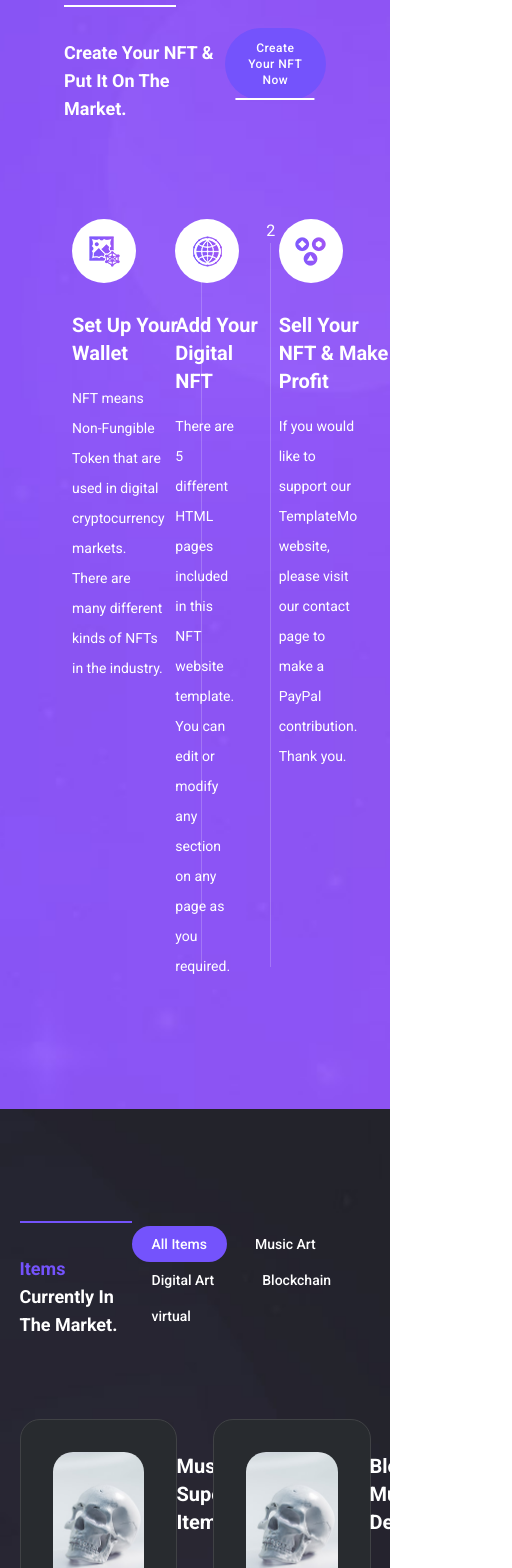
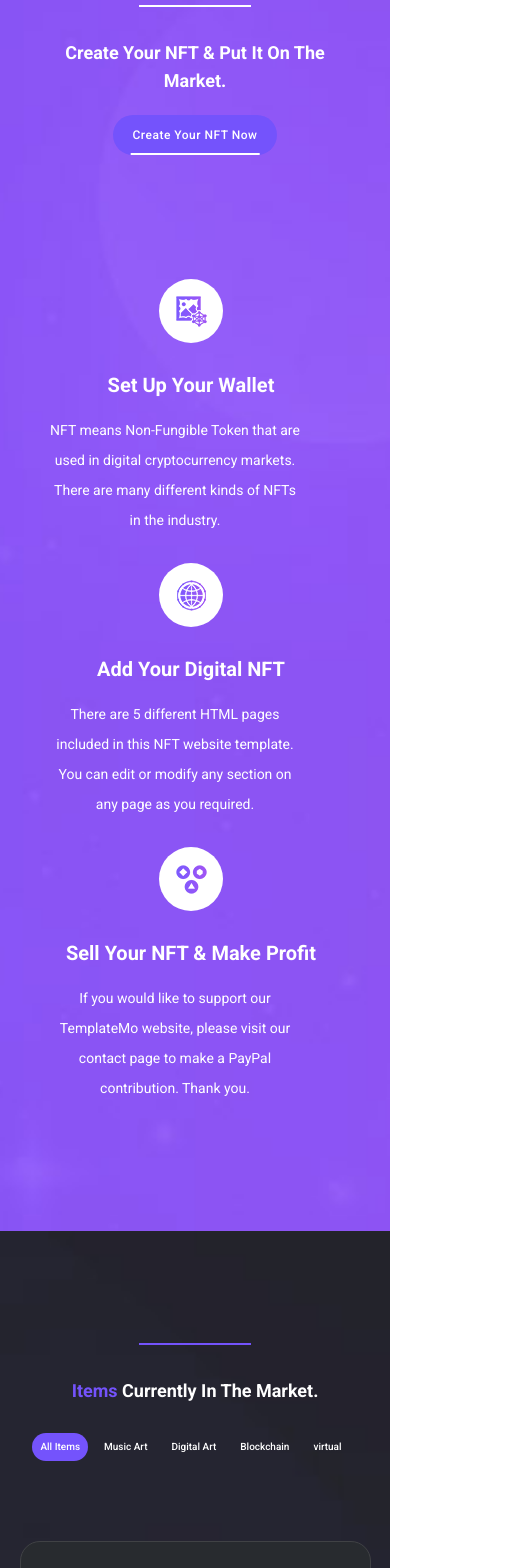
Before and after one commit to mo7amed-ramadan/Liberty-NFT-Market, a React (Create React App) app: page / in a window 390 px wide. Shown: the part 3660-5228 px from the top of the page, 512 px wide, since content can reach past the window. Built offline with nearby package versions, Linux system fonts and the light colour scheme.

Commit message:
finish home page and make it responsive and now i will build Explore Page

```diff
--- /dev/null
+++ b/src/Components/Footer.js
@@ -0,0 +1,21 @@
+function Footer() {
+  return (
+    <div className="footer bg-footerBg text-white text-center py-10">
+      <div className="container mx-auto">
+        <span className="text-lg font-semibold">
+          Copyright &copy; 2023, Developed & Designed by
+          <a
+            href="https://github.com/mo7amed-ramadan"
+            target="_blank"
+            rel="noreferrer"
+            className="ml-2 underline"
+          >
+            Mohammed Ramadan
+          </a>
+        </span>
+      </div>
+    </div>
+  );
+}
+
+export default Footer;
--- a/src/Components/Pages/Home/Category Collection/Add-ons/Arrow.js
+++ b/src/Components/Pages/Home/Category Collection/Add-ons/Arrow.js
@@ -2,7 +2,7 @@ import { FontAwesomeIcon } from "@fortawesome/react-fontawesome";
 import { faAngleRight } from "@fortawesome/free-solid-svg-icons";
 function Arrow() {
   return (
-    <div className="angle flex items-center justify-center w-12 h-12 bg-white text-lg text-mainColor rounded-full absolute top-[85%] right-[34%] cursor-pointer hover:bg-mainColor hover:text-white transition-all">
+    <div className="angle flex items-center justify-center w-12 h-12 bg-white text-lg text-mainColor rounded-full absolute top-[85%] right-[34%] cursor-pointer hover:bg-mainColor hover:text-white transition-all m-sm:right-[43%]">
       <FontAwesomeIcon icon={faAngleRight} />
     </div>
   );
--- a/src/Components/Pages/Home/CreateNFT/CreateNFT.css
+++ b/src/Components/Pages/Home/CreateNFT/CreateNFT.css
@@ -9,3 +9,12 @@
 .creation-details:last-child .creation-line {
   display: none;
 }
+@media (max-width: 768px) {
+  .create-nft .heading-title {
+    margin-bottom: 20px !important;
+  }
+  .create-nft .heading-line {
+    margin-left: auto;
+    margin-right: auto;
+  }
+}
--- a/src/Components/Pages/Home/CreateNFT/CreateNFT.js
+++ b/src/Components/Pages/Home/CreateNFT/CreateNFT.js
@@ -7,12 +7,12 @@ import VirtualWorld from "../../../../Images/icon-04.png";
 import TripleNFT from "../../../../Images/icon-06.png";
 function CreateNFT() {
   return (
-    <div className="create-nft bg-createNftBg bg-cover bg-no-repeat bg-center container mx-auto px-16 py-32">
-      <header className="flex flex-row items-center justify-between w-full">
+    <div className="create-nft bg-createNftBg bg-cover bg-no-repeat bg-center container mx-auto px-16 m-md:px-10 py-32">
+      <header className="flex flex-row items-center justify-between w-full m-md:flex-col m-md:text-center">
         <Heading headingTitle="Create Your NFT & Put It On The Market." />
         <Buttons title="Create Your NFT Now" />
       </header>
-      <div className="flex flex-row mt-24">
+      <div className="flex flex-row m-md:flex-wrap m-md:items-center mt-24">
         {/* First */}
         <CreationDetails
           img={DigitalArt}
--- a/src/Components/Pages/Home/CreateNFT/CreationDetails.js
+++ b/src/Components/Pages/Home/CreateNFT/CreationDetails.js
@@ -2,8 +2,8 @@ import Icons from "../../../Icons";
 
 function CreationDetails(props) {
   return (
-    <div className="creation-details flex items-start w-2/6 mr-4">
-      <div className="content flex flex-col pl-2">
+    <div className="creation-details flex items-start w-2/6 mr-4 m-md:mt-7 m-md:w-full m-md:text-center m-md:items-center">
+      <div className="content flex flex-col pl-2 m-md:items-center">
         <Icons img={props.img} icon={props.icon} />
         <h4 className="text-white text-xl font-bold mt-7 mb-4">
           {props.title}
@@ -12,7 +12,7 @@ function CreationDetails(props) {
           {props.description}
         </p>
       </div>
-      <div className="h-full flex flex-col items-center">
+      <div className="h-full flex flex-col items-center m-md:hidden">
         <span className="text-white">{props.num}</span>
         <div className="creation-line bg-[#fff3] h-[95%] w-[1px]"></div>
       </div>
--- a/src/Components/Pages/Home/Home.js
+++ b/src/Components/Pages/Home/Home.js
@@ -3,6 +3,7 @@ import Main from "./Main/Main";
 import CategoryCollection from "./Category Collection/CategoryCollection";
 import CreateNFT from "./CreateNFT/CreateNFT";
 import Market from "./Market/Market";
+import Footer from "../../Footer";
 function Home() {
   return (
     <div className="home h-full" id="home">
@@ -12,6 +13,7 @@ function Home() {
         <CategoryCollection />
         <CreateNFT />
         <Market />
+        <Footer />
       </div>
     </div>
   );
--- a/src/Components/Pages/Home/Market/Add-ons/MarketHeader.js
+++ b/src/Components/Pages/Home/Market/Add-ons/MarketHeader.js
@@ -3,10 +3,10 @@ import Heading from "../../Category Collection/Add-ons/Heading";
 import FilterBtn from "./FilterBtn";
 function MarketHeader(props) {
   const BtnClass =
-    "px-5 py-2 me-2 rounded-full font-medium text-sm text-white cursor-pointer hover:bg-mainColor hover:text-white duration-200";
+    "px-5 py-2 me-2 rounded-full font-medium text-sm text-white cursor-pointer hover:bg-mainColor hover:text-white duration-200 m-sm:text-[10px] m-sm:px-2 m-sm:py-1";
 
   return (
-    <div className="Market-header mx-auto flex flex-row items-center justify-between">
+    <div className="Market-header mx-auto flex flex-row items-center justify-between m-md:flex-col m-md:items-center m-md:text-center">
       <Heading
         headingTitle={
           <>
@@ -14,7 +14,7 @@ function MarketHeader(props) {
           </>
         }
       />
-      <div className="filters-btn">
+      <div className="filters-btn m-md:mt-7">
         <FilterBtn
           title="All Items"
           value="All"
--- a/src/Components/Pages/Home/Market/Add-ons/MarketItem.js
+++ b/src/Components/Pages/Home/Market/Add-ons/MarketItem.js
@@ -1,10 +1,10 @@
 function MarketItem(props) {
   return (
-    <div className="card bg-cardColor border-borderColor border flex flex-row flex-nowrap items-start w-[45%] p-8 mt-20 rounded-[20px]">
+    <div className="card bg-cardColor border-borderColor border flex flex-row flex-nowrap items-start w-[45%] p-8 mt-20 rounded-[20px] m-md:w-full m-sm:flex-col">
       <img
         src={props.nftImg}
         alt="product"
-        className=" max-h-80 rounded-[20px] mr-8"
+        className=" max-h-80 rounded-[20px] mr-8 m-sm:w-full m-sm:mb-4 m-sm:mx-auto"
       />
       <div className="card-content w-full text-white">
         <h4 className="text-xl mb-5 font-bold">{props.title}</h4>
--- a/src/Components/Pages/Home/Market/Market.css
+++ b/src/Components/Pages/Home/Market/Market.css
@@ -5,3 +5,9 @@
 .market .heading-line {
   margin-bottom: 20px;
 }
+@media (max-width: 768px) {
+  .market .heading-line {
+    margin-right: auto;
+    margin-left: auto;
+  }
+}
--- a/src/Components/Pages/Home/Navbar/NavHolder.js
+++ b/src/Components/Pages/Home/Navbar/NavHolder.js
@@ -4,8 +4,8 @@ function NavHolder() {
   const linkClass =
     "nav-item px-5 py-2 me-2 rounded-full font-medium text-sm text-[#2a2a2a] cursor-pointer hover:bg-mainColor hover:text-white duration-200 m-md:text-xs m-md:px-3 m-md:my-2 m-md:rounded-none m-md:w-full m-md:me-0 m-md:text-center";
   return (
-    <div className="m-md:hidden m-md:transition-all" id="navLinksHolder">
-      <ul className="nav-group flex items-center m-md:absolute m-md:flex m-md:flex-col m-md:left-1/4 m-md:top-[6%] m-md:bg-white m-md:w-1/2 py-3 m-md:z-20">
+    <div className="m-md:transition-all" id="navLinksHolder">
+      <ul className="nav-group flex items-center m-md:absolute m-md:flex m-md:flex-col m-md:left-[-100%] m-md:top-[64px] m-md:bg-white m-md:w-full py-3 m-md:z-20 m-md:transition-all">
         <NavLinks name="Home" id="home" className={`${linkClass} activated`} />
         <NavLinks name="Explore" className={linkClass} />
         <NavLinks name="Item Details" className={linkClass} />
--- a/src/Components/Pages/Home/Navbar/Navbar.css
+++ b/src/Components/Pages/Home/Navbar/Navbar.css
@@ -15,8 +15,8 @@
   margin-left: 0 !important;
   transition: margin-top ease-in 0.5s;
 }
-.show {
-  display: block;
+.show .nav-group {
+  left: 0 !important;
 }
 #navLinksHolder.hidden {
   height: 0;
--- a/tailwind.config.js
+++ b/tailwind.config.js
@@ -8,6 +8,8 @@ module.exports = {
         homeBg: "url('/src/Images/banner-bg.jpg')",
         categoryCollectionBg: "url('/src/Images/dark-bg.jpg')",
         createNftBg: "url('/src/Images/main-bg.jpg')",
+        footerBg:
+          "linear-gradient(132deg, rgba(125,90,254,1) 25%, rgba(160,84,244,1) 100%)",
       },
       colors: {
         mainColor: "#7453fc",
```
